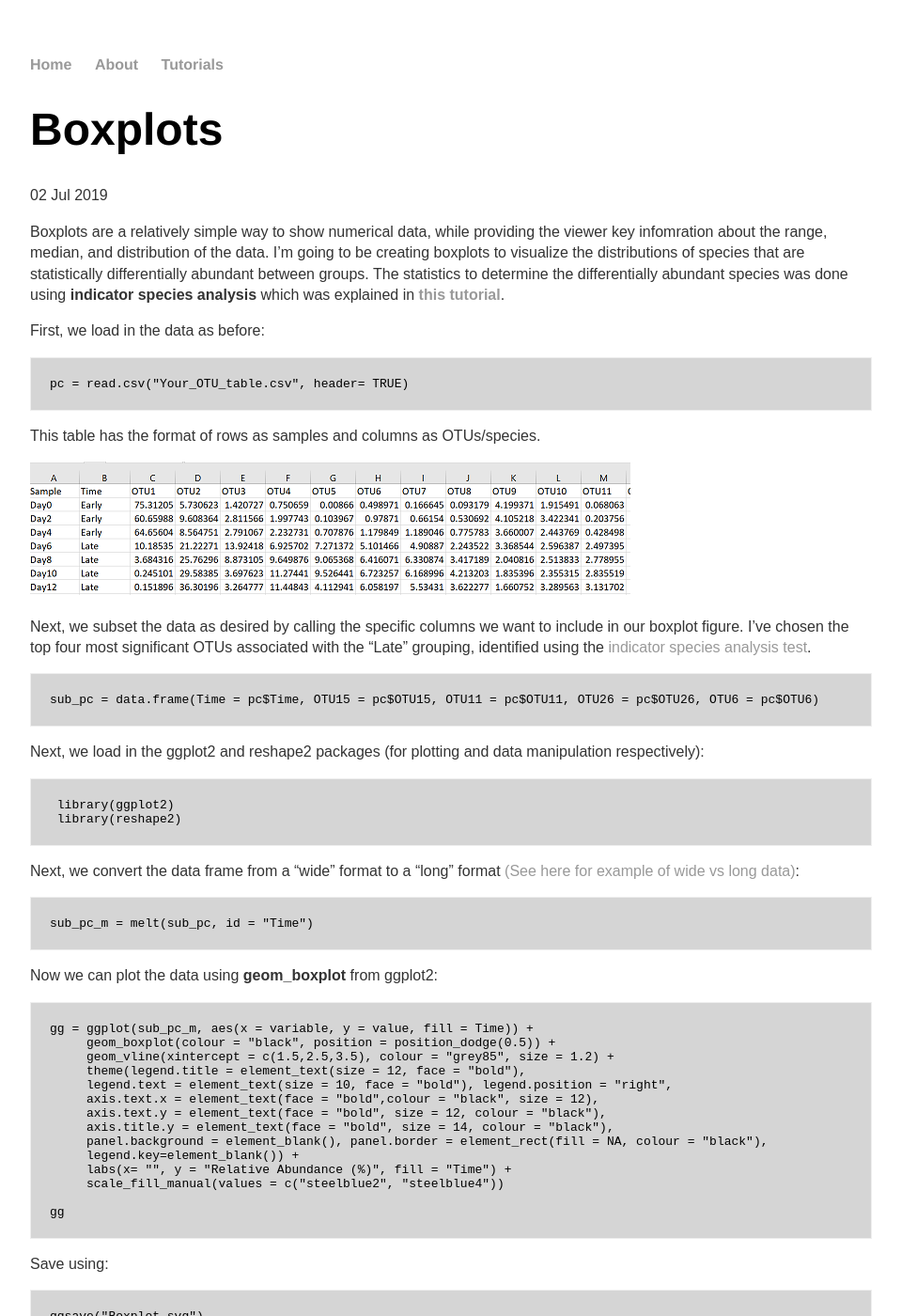
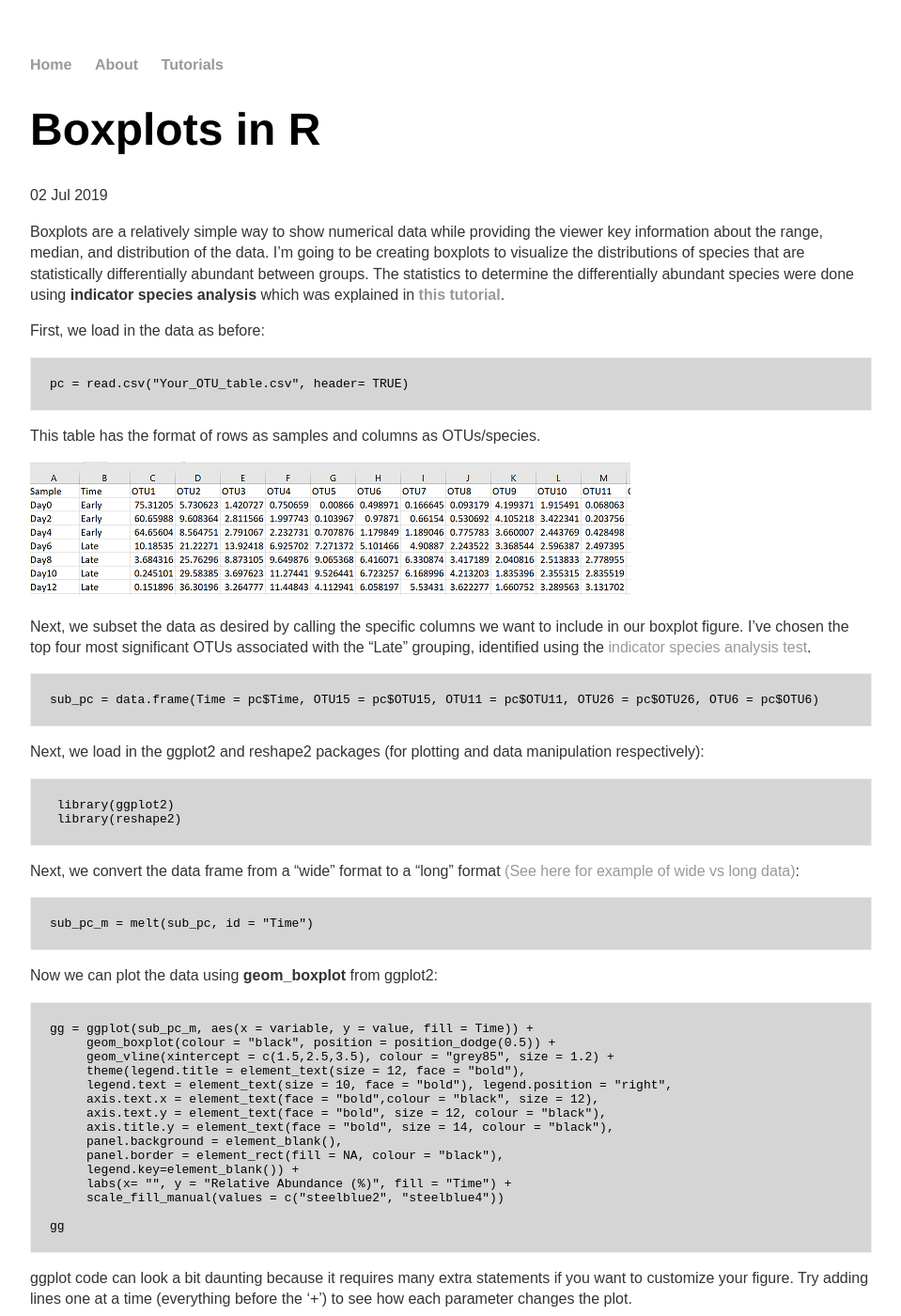
Before and after one commit to jkzorz/jkzorz.github.io, a Jekyll site: the page built from _posts/2019-07-02-boxplots.md, in a window 1280 px wide and 1400 px high. Shown: the whole window at 94% size, without its empty margins (160-1119 px from the left). Built offline with Jekyll 4.4.1, drawn with Linux system fonts in a browser that asks for light colours.

Commit message:
Update 2019-07-02-boxplots.md

````diff
--- a/_posts/2019-07-02-boxplots.md
+++ b/_posts/2019-07-02-boxplots.md
@@ -1,11 +1,11 @@
 ---
 layout: post
-title: "Boxplots"
+title: "Boxplots in R"
 date: 2019-07-02
 ---
 
 
-Boxplots are a relatively simple way to show numerical data, while providing the viewer key infomration about the range, median, and distribution of the data. I'm going to be creating boxplots to visualize the distributions of species that are statistically differentially abundant between groups. The statistics to determine the differentially abundant species was done using <b>indicator species analysis</b> which was explained in <b>[this tutorial](https://jkzorz.github.io/2019/07/02/Indicator-species-analysis.html)</b>.
+Boxplots are a relatively simple way to show numerical data while providing the viewer key information about the range, median, and distribution of the data. I'm going to be creating boxplots to visualize the distributions of species that are statistically differentially abundant between groups. The statistics to determine the differentially abundant species were done using <b>indicator species analysis</b> which was explained in <b>[this tutorial](https://jkzorz.github.io/2019/07/02/Indicator-species-analysis.html)</b>.
 
 First, we load in the data as before:
 
@@ -47,14 +47,15 @@ gg = ggplot(sub_pc_m, aes(x = variable, y = value, fill = Time)) +
      axis.text.x = element_text(face = "bold",colour = "black", size = 12),
      axis.text.y = element_text(face = "bold", size = 12, colour = "black"),
      axis.title.y = element_text(face = "bold", size = 14, colour = "black"),
-     panel.background = element_blank(), panel.border = element_rect(fill = NA, colour = "black"),
+     panel.background = element_blank(),
+     panel.border = element_rect(fill = NA, colour = "black"),
      legend.key=element_blank()) +
      labs(x= "", y = "Relative Abundance (%)", fill = "Time") +
      scale_fill_manual(values = c("steelblue2", "steelblue4"))
 
 gg
 ```
-
+ggplot code can look a bit daunting because it requires many extra statements if you want to customize your figure. Try adding lines one at a time (everything before the '+') to see how each parameter changes the plot.
 
 Save using:
 ```
````
